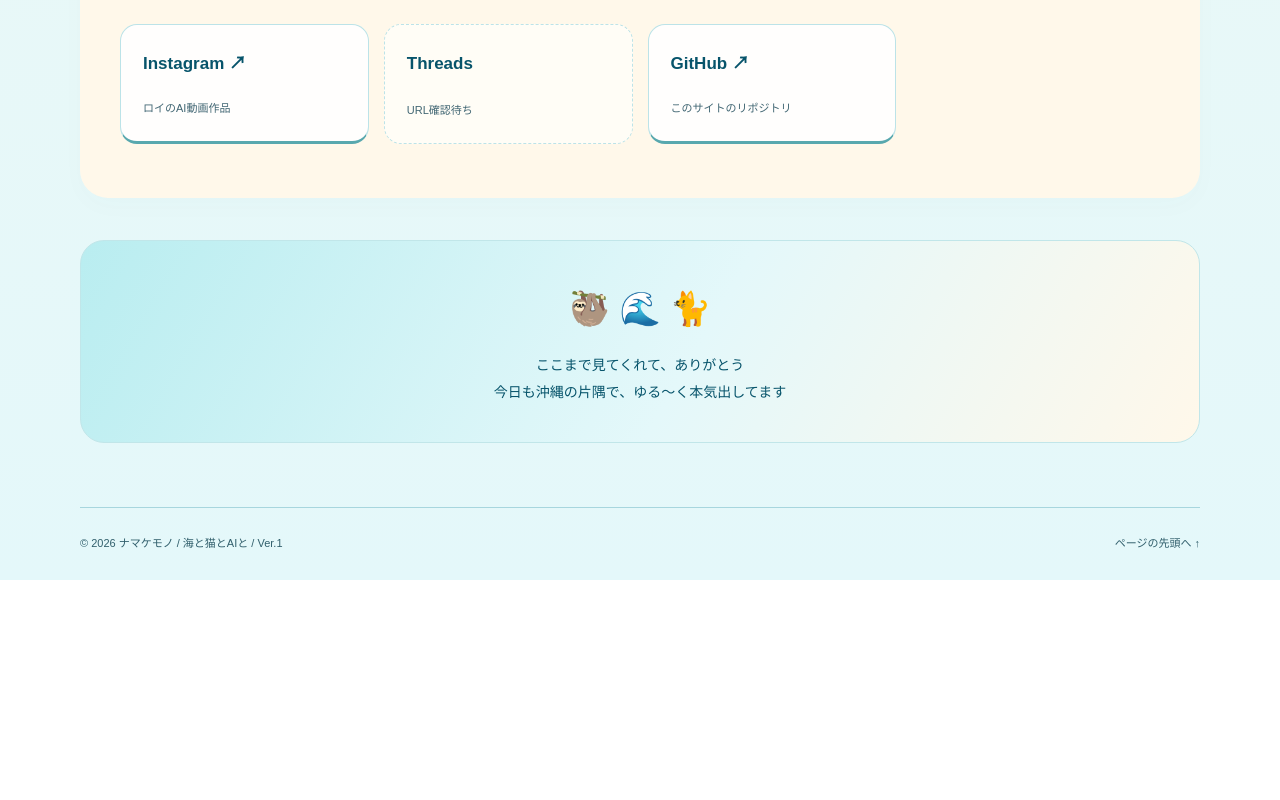
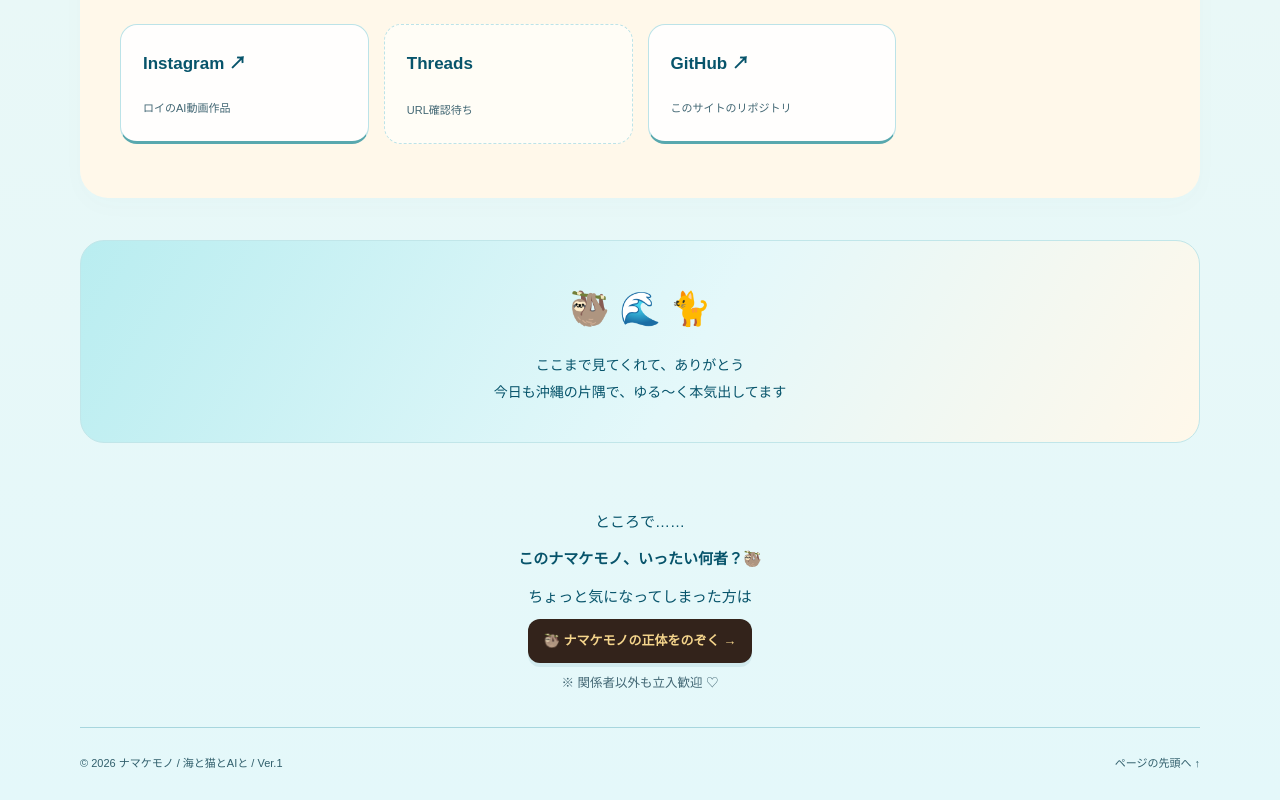
Before and after one commit to moai-okinawa/portfolio-namakemono, a plain HTML site: page index.html in a window 1280 px wide. Shown: the part 7048-7848 px from the top of the page. Before the commit the page ends 7628 px from the top, so only its background shows below. Drawn offline with Linux system fonts and the light colour scheme.

Commit message:
Add Black Namake portfolio and entrance

```diff
--- a/index.html
+++ b/index.html
@@ -84,6 +84,10 @@ footer{border-color:#a7d6de;color:#315f6c}
 .roy-gallery-frame{display:block;aspect-ratio:1 / 1;background:inherit;border-radius:10px;cursor:zoom-in}
 .roy-gallery-frame img{width:100%;height:100%;object-fit:contain;border-radius:inherit}
 .roy-gallery figcaption{min-height:calc(2lh + 8px);padding:8px 2px 0;font-size:13px;font-weight:700}
+.back-entrance{margin:0 0 32px;text-align:center}
+.back-entrance p{margin:0 0 8px}
+.back-entrance .pill{max-width:100%;min-height:44px;border-radius:12px;padding:9px 16px;background:#33231b;color:#f5d58c;display:inline-block}
+.back-entrance small{display:block;margin-top:8px;color:var(--muted)}
 </style></head>
 <body id="top"><a class="skip" href="#main">本文へ移動</a>
 <div class="topline">OKINAWA · SEA · CAT · AI · NAMAKEMONO</div>
@@ -192,5 +196,12 @@ footer{border-color:#a7d6de;color:#315f6c}
 <a class="social" href="https://www.instagram.com/roy.hachiware/" target="_blank" rel="noopener noreferrer"><strong>Instagram ↗</strong><small>ロイのAI動画作品</small></a>
 <div class="social pending"><strong>Threads</strong><small>URL確認待ち</small></div>
 <a class="social" href="https://github.com/moai-okinawa/portfolio-namakemono" target="_blank" rel="noopener noreferrer"><strong>GitHub ↗</strong><small>このサイトのリポジトリ</small></a>
-</div></section><aside class="closing"><span class="emoji" aria-hidden="true">🦥 🌊 🐈</span><p>ここまで見てくれて、ありがとう<br>今日も沖縄の片隅で、ゆる〜く本気出してます</p></aside></div></main>
+</div></section><aside class="closing"><span class="emoji" aria-hidden="true">🦥 🌊 🐈</span><p>ここまで見てくれて、ありがとう<br>今日も沖縄の片隅で、ゆる〜く本気出してます</p></aside>
+<aside class="back-entrance" aria-label="裏ポートフォリオへの案内">
+<p>ところで……</p>
+<p><strong>このナマケモノ、いったい何者？🦥</strong></p>
+<p>ちょっと気になってしまった方は</p>
+<a class="pill" href="black-namake/">🦥 ナマケモノの正体をのぞく →</a>
+<small>※ 関係者以外も立入歓迎 ♡</small>
+</aside></div></main>
 <footer class="wrap"><span>© 2026 ナマケモノ / 海と猫とAIと / Ver.1</span><a href="#top">ページの先頭へ ↑</a></footer></body></html>
```
Also changed, not shown: black-namake/index.html (added, +12 -0 lines), black-namake/images/character-01.webp (added), black-namake/images/character-02.webp (added), black-namake/images/character-03.webp (added), black-namake/images/character-04.webp (added), black-namake/images/character-05.webp (added), black-namake/images/character-06.webp (added), black-namake/images/character-07.webp (added), black-namake/images/character-08.webp (added), black-namake/images/character-09.webp (added), black-namake/images/character-10.webp (added), black-namake/images/character-11.webp (added), 1 other file.
